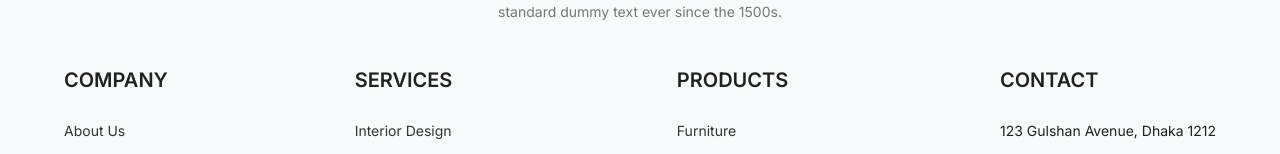
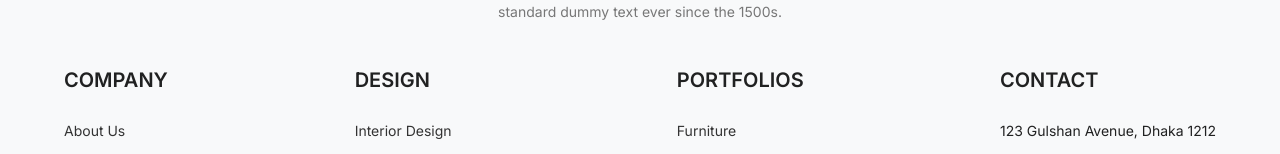
Before and after one commit to Mahmud-Saki6/arete-deploy, a Next.js app: page / in a window 1280 px wide. Shown: the part 9209-9363 px from the top of the page. Built offline with nearby package versions, Linux system fonts and the light colour scheme.

Commit message:
footer-update

```diff
--- a/components/Footer.js
+++ b/components/Footer.js
@@ -138,7 +138,7 @@ export default function Footer() {
             }}
           >
             <Typography variant="h6" fontWeight="bold" sx={{ mb: 2 }}>
-              SERVICES
+              DESIGN
             </Typography>
             <Link
               href="#"
@@ -196,7 +196,7 @@ export default function Footer() {
             }}
           >
             <Typography variant="h6" fontWeight="bold" sx={{ mb: 2 }}>
-              PRODUCTS
+              PORTFOLIOS
             </Typography>
             <Link
               href="#"
```
